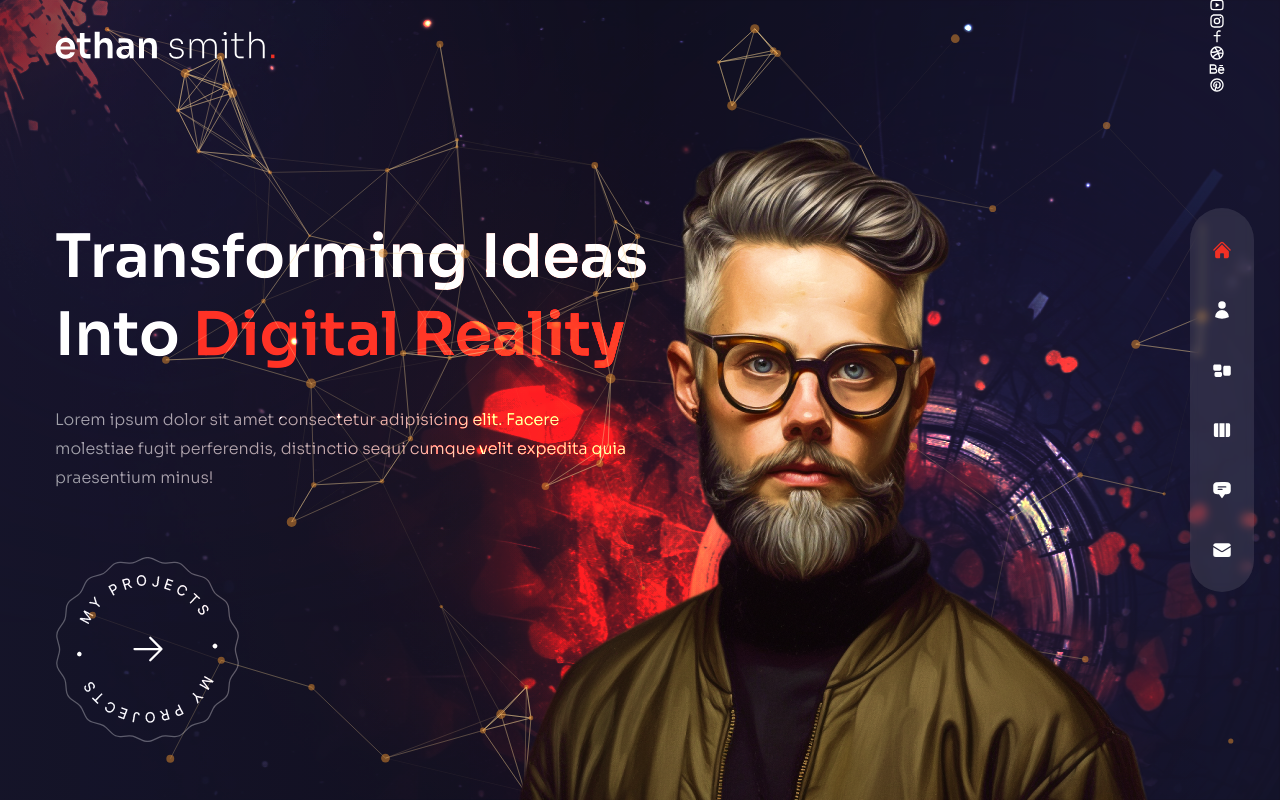
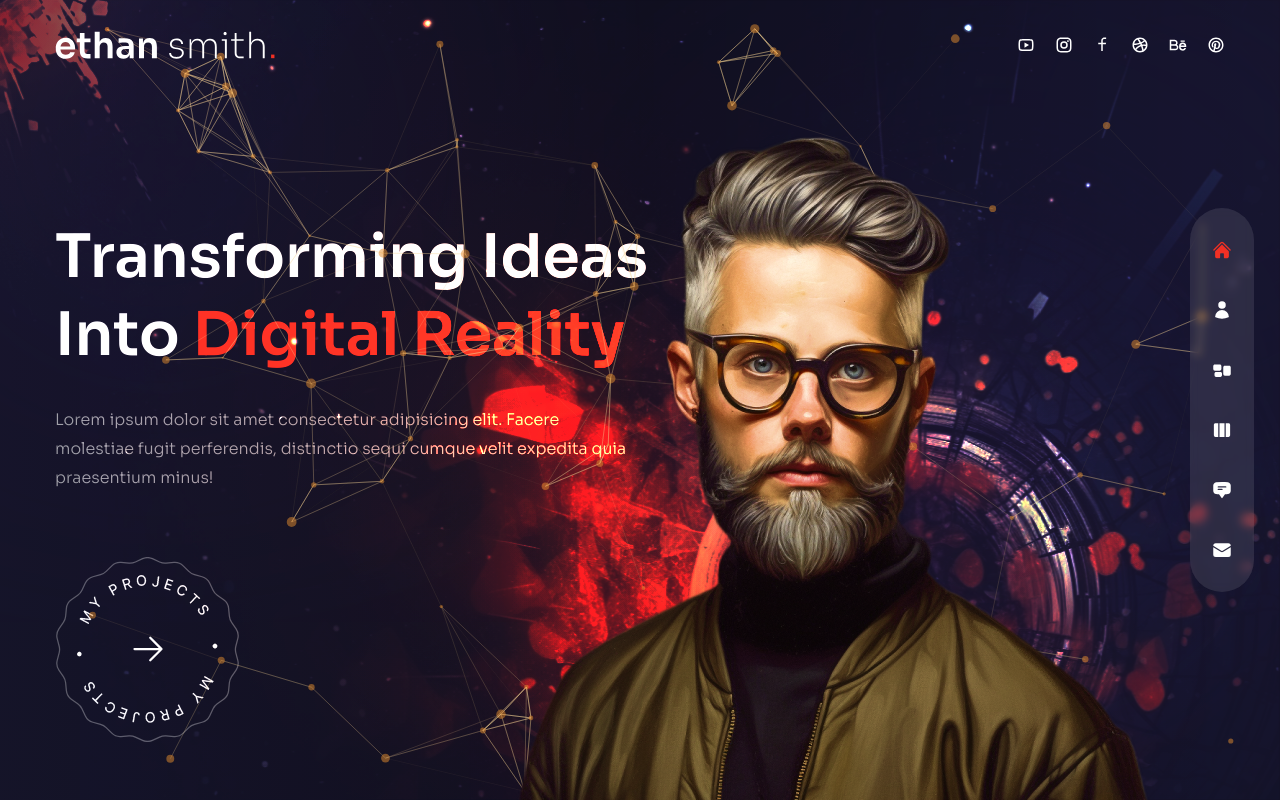
Before and after one commit to erickdc7/react-portfolio-2, a Next.js app: page / in a window 1280 px wide. Built offline with nearby package versions, Linux system fonts and the light colour scheme.

Commit message:
add container styles

```diff
--- a/components/Socials.js
+++ b/components/Socials.js
@@ -6,7 +6,7 @@ import { RiYoutubeLine, RiInstagramLine, RiFacebookLine, RiDribbbleLine, RiBehan
 
 const Socials = () => {
   return (
-    <div>
+    <div className="flex items-center gap-x-5 text-lg">
       <Link href={''} className="hover:text-accent transition-all duration-300">
         <RiYoutubeLine />
       </Link>
```
